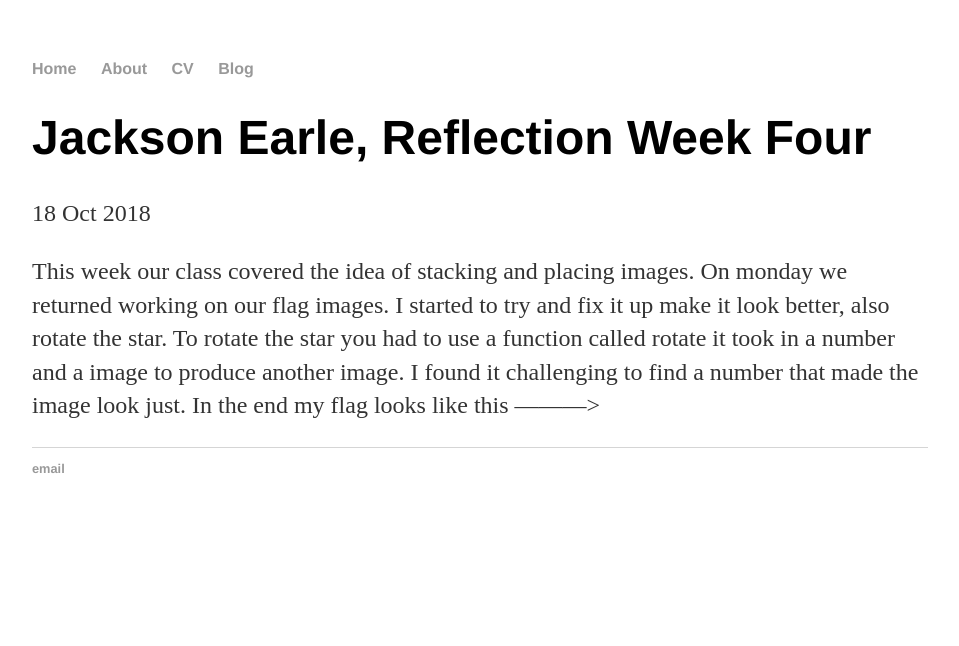
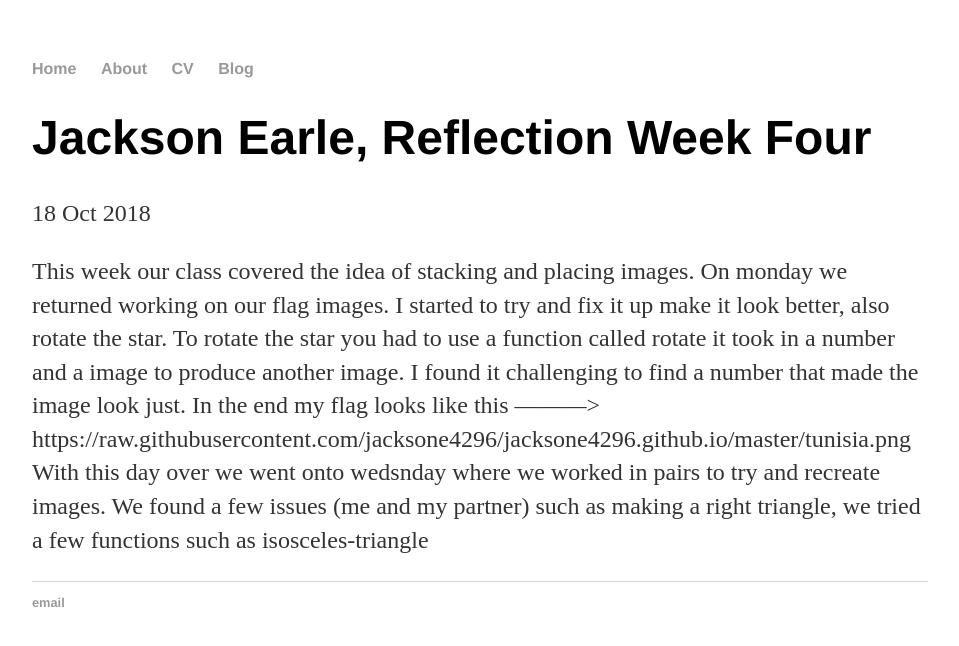
Before and after one commit to jacksone4296/jacksone4296.github.io, a Jekyll site: the page built from _posts/2018-10-18-jackson-earle-learning-blog.md, in a window 1280 px wide. Shown: the top 646 px of the page, without its empty margins (160-1119 px from the left). Built offline with Jekyll 4.4.1, drawn with Linux system fonts in a browser that asks for light colours.

Commit message:
Update 2018-10-18-jackson-earle-learning-blog.md

```diff
--- a/_posts/2018-10-18-jackson-earle-learning-blog.md
+++ b/_posts/2018-10-18-jackson-earle-learning-blog.md
@@ -4,4 +4,4 @@
 date: 2018-10-18
 ---
 
-This week our class covered the idea of stacking and placing images. On monday we returned working on our flag images. I started to try and fix it up make it look better, also rotate the star. To rotate the star you had to use a function called rotate it took in a number and a image to produce another image. I found it challenging to find a number that made the image look just. In the end my flag looks like this --------->
+This week our class covered the idea of stacking and placing images. On monday we returned working on our flag images. I started to try and fix it up make it look better, also rotate the star. To rotate the star you had to use a function called rotate it took in a number and a image to produce another image. I found it challenging to find a number that made the image look just. In the end my flag looks like this ---------> https://raw.githubusercontent.com/jacksone4296/jacksone4296.github.io/master/tunisia.png With this day over we went onto wedsnday where we worked in pairs to try and recreate images. We found a few issues (me and my partner) such as making a right triangle, we tried a few functions such as isosceles-triangle
```
